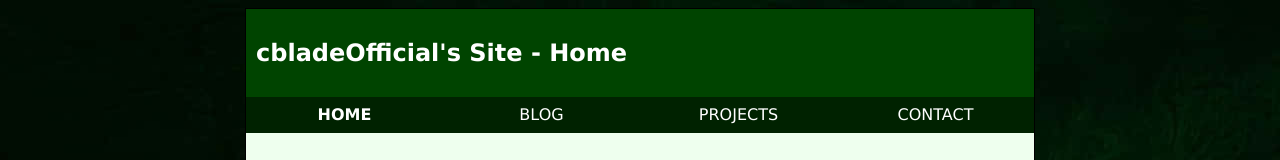
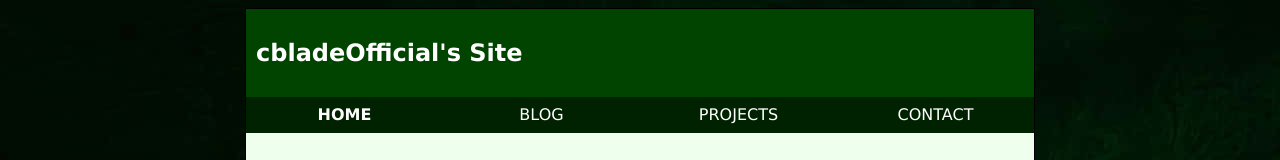
Before and after one commit to cbladeOfficial/cbladeofficial.github.io, a plain HTML site: page index.html in a window 1280 px wide. Shown: the top 160 px of the page. Drawn offline with Linux system fonts and the light colour scheme.

Commit message:
Add files via upload

```diff
--- a/index.html
+++ b/index.html
@@ -13,7 +13,7 @@
     <table class="page-table" align="center" border="0" bordercolor="white" cellspacing="0">
         <tr class="header">
             <td colspan="999" style="padding: 10px;">
-                <h2>cbladeOfficial's Site - Home</h2>
+                <h2>cbladeOfficial's Site</h2>
             </td>
         </tr>
         <tr class="menu" align="center">
```
